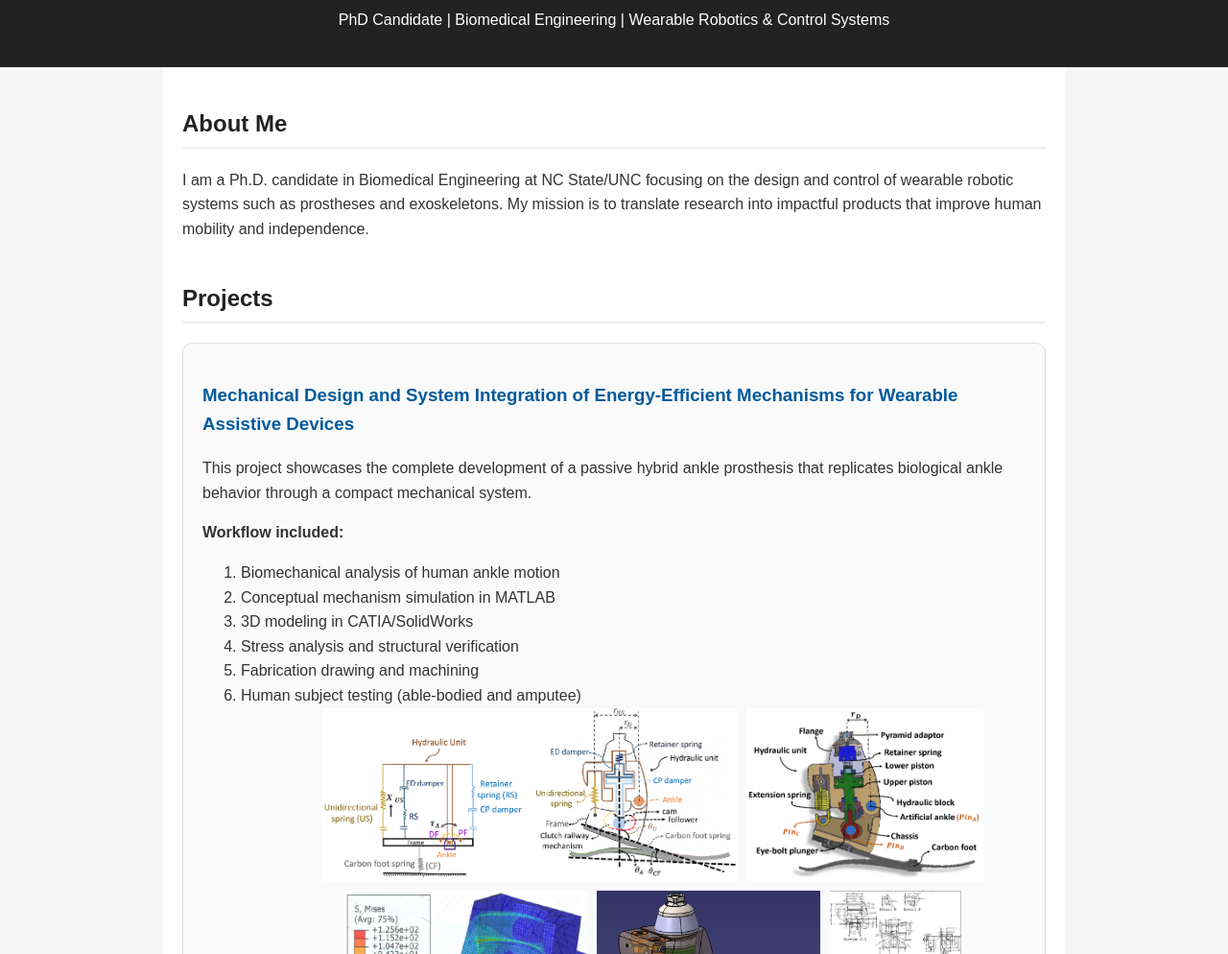
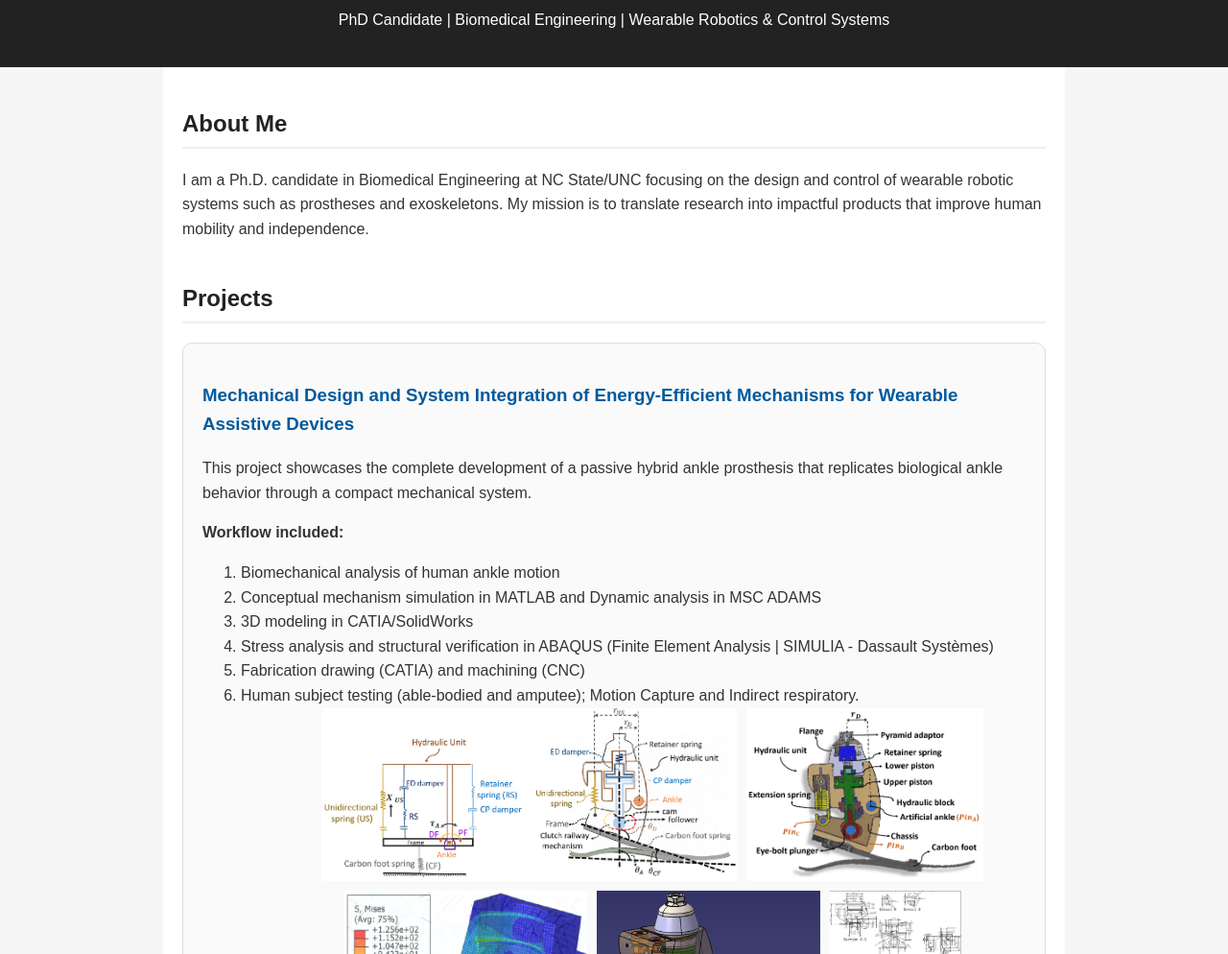
Before and after one commit to Amir7RN/AmirrezaNaseri.github.io, a plain HTML site: page index.html in a window 1280 px wide. Shown: the part 106-1100 px from the top of the page at 96% size. Drawn offline with Linux system fonts and the light colour scheme.

Commit message:
index.html

```diff
--- a/index.html
+++ b/index.html
@@ -86,11 +86,11 @@
     <p><strong>Workflow included:</strong></p>
     <ol>
       <li>Biomechanical analysis of human ankle motion</li>
-      <li>Conceptual mechanism simulation in MATLAB</li>
+      <li>Conceptual mechanism simulation in MATLAB and Dynamic analysis in MSC ADAMS</li>
       <li>3D modeling in CATIA/SolidWorks</li>
-      <li>Stress analysis and structural verification</li>
-      <li>Fabrication drawing and machining</li>
-      <li>Human subject testing (able-bodied and amputee)</li>
+      <li>Stress analysis and structural verification in ABAQUS (Finite Element Analysis | SIMULIA - Dassault Systèmes) </li>
+      <li>Fabrication drawing (CATIA) and machining (CNC)</li>
+      <li>Human subject testing (able-bodied and amputee); Motion Capture and Indirect respiratory.</li>
     <ol>
     <div style="display: flex; flex-wrap: wrap; gap: 10px; justify-content: center;">
       <img src="images/ERHP1.png" style="max-height: 180px; width: auto;">
```
